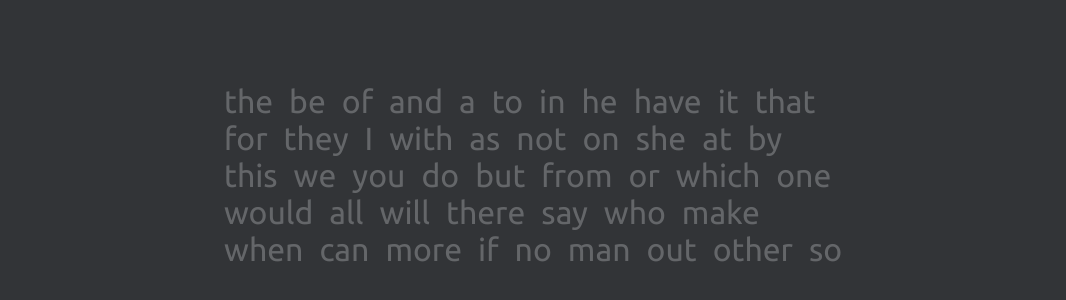
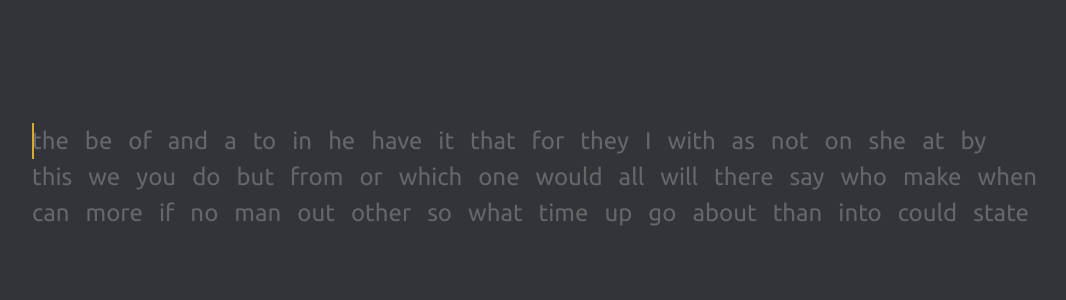
Before and after one commit to Achimenes-freeman/rs-clone, a React (Create React App) app: page / in a window 1280 px wide. Shown: the part 222-522 px from the top of the page, without its empty margins (96-1162 px from the left). Built offline with nearby package versions, Linux system fonts and the light colour scheme.

Commit message:
feat: add correct, wrong and extra letter handler. Add shuffling functional

```diff
--- a/src/components/TestComponent/TestComponent.tsx
+++ b/src/components/TestComponent/TestComponent.tsx
@@ -1,49 +1,122 @@
-import { useEffect, useRef } from 'react';
+import { useEffect, useRef, useContext } from 'react';
+
+import classNames from 'classnames';
 
 import styles from './style.module.scss';
 
-import wordsData from '../../developData/words.json';
+import { MainContext } from '../../context/MainContext';
 
 export const TestComponent = () => {
-    // const {
-    //     word: { typedWord, currWord, wordList, typedHistory },
-    //     time: { timer },
-    // }
+
+    const {wordsList: wordsData, typedList, changeWordsList, changeTypedList, makeEmptyTypedList} = useContext(MainContext)
 
     const currentWordIndex = useRef(0);
-    const currWord = useRef('');
-    // const wordsList = useRef(wordsData);
-    // let typedWord;
-    let typedHistory: Array<string>;
+    const currentLetterIndex = useRef(-1);
+    const currWord = useRef<Element>();
+    const currentLetter = useRef<Element>();
+    const prevLetter = useRef<Element>();
 
     useEffect(() => {
-        currWord.current = wordsData[currentWordIndex.current];
-    }, []);
+        currWord.current = document.getElementsByClassName(`${styles.word}`)[currentWordIndex.current];
+        if (!currentLetter.current){
+            currWord.current.classList.add(`${styles.wordCaret}`)
+        }
+        currentLetter.current = currWord.current?.children[currentLetterIndex.current]
+        currWord.current?.scrollIntoView({behavior: 'smooth', block: 'center'})
+
+        if(typedList[currentWordIndex.current].length){
+            prevLetter.current?.classList.remove(`${styles.caret}`)
+            currentLetter.current.classList.add(`${styles.caret}`)
+            currWord.current?.classList.remove(`${styles.wordCaret}`)
+        } else {
+            currWord.current?.classList.add(`${styles.wordCaret}`)
+        }
+
+        console.log(currentLetter.current)
+    });
+
+    useEffect(()=> {
+        document.onkeydown = (e)=> {
+
+            switch (true){
+                case (e.key === 'Tab'):
+                    e.preventDefault()
+                    changeWordsList([...wordsData]);
+                    makeEmptyTypedList();
+                    currentWordIndex.current = 0
+                    break;
+                case (e.key === 'Backspace'):
+                    currentLetterIndex.current -= currentLetterIndex.current > 0 ? 1 : 0
+                    typedList[currentWordIndex.current].pop();
+                    changeTypedList([...typedList]);
+                    break;
+                case (e.key === ' '):
+
+                    if(JSON.stringify(typedList[currentWordIndex.current]) !== JSON.stringify(wordsData[currentWordIndex.current])){
+                        currWord.current?.classList.add(`${styles.wrongWord}`)
+                    }
+
+                    if (typedList.at(-1)?.length !== 0){
+                        currentWordIndex.current += 1;
+                        currentLetterIndex.current = -1;
+                        typedList.push([]);
+                        changeTypedList([...typedList]);
+                    }
+
+                    prevLetter.current = undefined;
+                    currentLetter.current?.classList.remove(`${styles.caret}`);
+                    currentLetter.current = undefined;
+
+                    break;
+                case (e.key.length === 1):
+                    typedList[currentWordIndex.current].push(e.key);
+                    changeTypedList([...typedList]);
+                    currentLetterIndex.current += 1;
+                    prevLetter.current = currentLetter.current
+                    break;
+                default:
+                    break;
+            }
+        }
+    }, [wordsData, typedList])
 
     return (
         <div className={styles.TestComponent}>
             <div className={styles.testView}>
-                {wordsData.map((word, wordIndex) => {
-                    const isActive: boolean =
-                        currWord.current === word &&
-                        typedHistory.length === wordIndex;
-                    console.log(isActive);
-                    return (
+                {wordsData.map((word, wordIndex) =>
+                    {
+                    const isWrongWord: boolean =  true || false
+                    return ( isWrongWord &&
                         <div
-                            key={`${word + wordIndex}`}
+                            key={`${word.join('') + wordIndex}`}
                             className={styles.word}
                         >
-                            {word.split('').map((letter, index) => (
-                                <span
-                                    key={`${letter + index}`}
-                                    className="letter"
-                                >
-                                    {letter}
-                                </span>
+                            {word.map((letter, index) => {
+                                const isWrongLetter = typedList[wordIndex] && typedList[wordIndex][index] ? letter !== typedList[wordIndex][index] : false;
+
+                                const isCorrectLetter = typedList[wordIndex] && typedList[wordIndex][index] ? letter === typedList[wordIndex][index] : false;
+
+                                return (
+                                    <span
+                                        key={`${letter + index}`}
+                                        className={classNames(isWrongLetter && styles.wrongLetter, isCorrectLetter && styles.correctLetter)}
+                                    >
+                                        {letter}
+                                    </span>
+                            )})}
+
+                            {typedList[wordIndex] && typedList[wordIndex].slice(word.length).map((extraLetter, extraIndex) =>
+                                (
+                                    <span
+                                        key={`${extraLetter + extraIndex}`}
+                                        className={styles.extraLetter}
+                                    >
+                                        {extraLetter}
+                                    </span>
                             ))}
                         </div>
-                    );
-                })}
+                    )}
+                )}
             </div>
         </div>
     );
--- a/src/components/TestComponent/style.module.scss
+++ b/src/components/TestComponent/style.module.scss
@@ -10,11 +10,30 @@
     display: inline-block;
     margin-right: 1rem;
 
-    font-size: 2rem;
+    font-size: 1.5rem;
     font-family: $ubuntu;
+    line-height: 1.5;
 
     &:last-child {
         margin-right: 0;
+    }
+
+    &Caret{
+        position: relative;
+        &:after{
+            content:"";
+            display: block;
+            position: absolute;
+
+
+            height: 100%;
+            width: 2px;
+            top: 0;
+            left: 0;
+            background-color: $main-yellow-text;
+
+            animation: blink .5s linear infinite;
+        }
     }
 }
 
@@ -24,14 +43,23 @@
     left: 50%;
 
     transform: translate(-50%, -50%);
-    height: 190px;
-    width: 50%;
+    height: 110px;
+    width: 80%;
 
     overflow: hidden;
 }
 
+.correctLetter{
+    color: $main-yellow-text
+}
+
 .wrongLetter {
     color: $main-incorrect-text;
+}
+
+.extraLetter {
+    color: $main-incorrect-text;
+    opacity: 0.7;
 }
 
 .wrongWord {
@@ -48,3 +76,34 @@
         background-color: $main-incorrect-text;
     }
 }
+
+.caret{
+    position: relative;
+        &:after{
+            content:"";
+            display: block;
+            position: absolute;
+
+
+            height: 100%;
+            width: 2px;
+            top: 0;
+            left: 100%;
+            background-color: $main-yellow-text;
+
+            animation: blink .5s linear infinite;
+
+        }
+}
+
+@keyframes blink {
+    0%{
+        opacity: 1;
+    }
+    50%{
+        opacity: 0;
+    }
+    100%{
+        opacity: 1;
+    }
+}
--- /dev/null
+++ b/src/context/MainContext.tsx
@@ -0,0 +1,60 @@
+import React, { createContext, useCallback, useEffect, useMemo, useState} from "react";
+import { IMainContext, TWordsData} from "./types";
+import wordsData from '../developData/words.json';
+import { shuffler } from "../helpers/helpers";
+
+
+export const MainContext = createContext<IMainContext>({
+    wordsList: [],
+    typedList: [],
+    allClicks: 0,
+    wrongClicks: 0,
+    changeWordsList: ()=> {},
+    changeTypedList: ()=> {},
+    makeEmptyTypedList: ()=> {},
+})
+
+export const MainContextProvider = ({children}: {children: React.ReactElement}) => {
+
+    const [wordsList, setWordsList] = useState<TWordsData>(wordsData.map(word => word.split('')));
+    const [typedList, setTypedList] = useState<TWordsData>([[]]);
+
+    useEffect(()=> {
+        setWordsList(wordsData.map(word => word.split('')))
+    }, [])
+
+    const changeWordsList = useCallback(
+        (wordslist: TWordsData)=> {
+            const newWordslist: TWordsData = [...shuffler(wordslist)]
+            setWordsList(newWordslist)
+    },
+    [])
+
+    const changeTypedList = useCallback(
+        (newTypedList: TWordsData)=> {
+            setTypedList(newTypedList)
+        },
+    [])
+
+    const makeEmptyTypedList = useCallback(
+        () => {
+            setTypedList([[]]);
+        }, [])
+
+    const context: IMainContext = useMemo(()=>({
+        wordsList,
+        typedList,
+        allClicks: 0,
+        wrongClicks: 0,
+        changeWordsList,
+        changeTypedList,
+        makeEmptyTypedList
+    }), [wordsList, typedList, changeWordsList, changeTypedList, makeEmptyTypedList])
+
+
+    return (
+        <MainContext.Provider value={context}>
+            {children}
+        </MainContext.Provider>
+    )
+}
--- /dev/null
+++ b/src/context/types.ts
@@ -0,0 +1,12 @@
+export type TWord = Array<string>
+export type TWordsData = Array<TWord>
+
+export interface IMainContext {
+    wordsList: TWordsData;
+    typedList: TWordsData;
+    allClicks: number;
+    wrongClicks: number;
+    changeWordsList: (wordslist: TWordsData)=> void;
+    changeTypedList: (newTypedList: TWordsData)=> void;
+    makeEmptyTypedList: ()=> void;
+}
--- /dev/null
+++ b/src/helpers/helpers.ts
@@ -0,0 +1,29 @@
+import { TWordsData } from "../context/types";
+
+export const shuffler = (arr: TWordsData) => {
+    let parity = 1;
+    const shuffledArray: TWordsData = arr;
+
+    while (parity !== 0) {
+      let j;
+      let temp;
+      for(let i = shuffledArray.length - 1; i > 0; i -= 1){
+          j = Math.floor(Math.random()*(i + 1));
+          temp = shuffledArray[j];
+          shuffledArray[j] = shuffledArray[i];
+          shuffledArray[i] = temp;
+      }
+
+      let summ = 0;
+
+      for (let first = 0; first < shuffledArray.length - 1; first += 1){
+        for (let sec = first; sec < shuffledArray.length; sec += 1){
+          if(shuffledArray[first] > shuffledArray[sec]){
+            summ += 1;
+          }
+        }
+      }
+      parity = summ % 2;
+    }
+    return shuffledArray
+  }
--- a/src/index.tsx
+++ b/src/index.tsx
@@ -1,8 +1,13 @@
 import ReactDOM from 'react-dom/client';
 import { App } from './App';
+import { MainContextProvider } from './context/MainContext';
 import './index.scss';
 
 const root = ReactDOM.createRoot(
     document.getElementById('root') as HTMLElement
 );
-root.render(<App />);
+root.render(
+    <MainContextProvider>
+        <App />
+    </MainContextProvider>
+);
```
